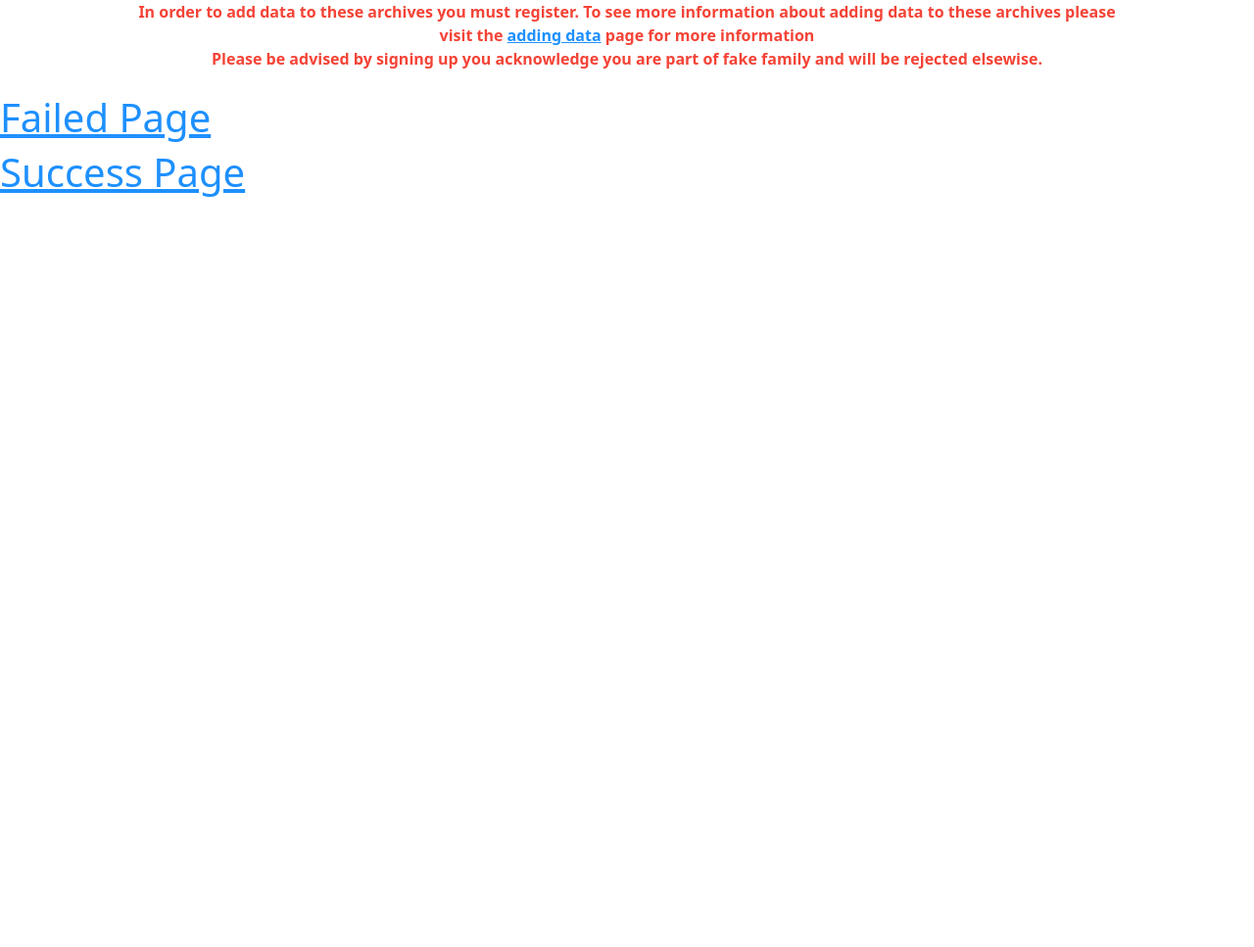
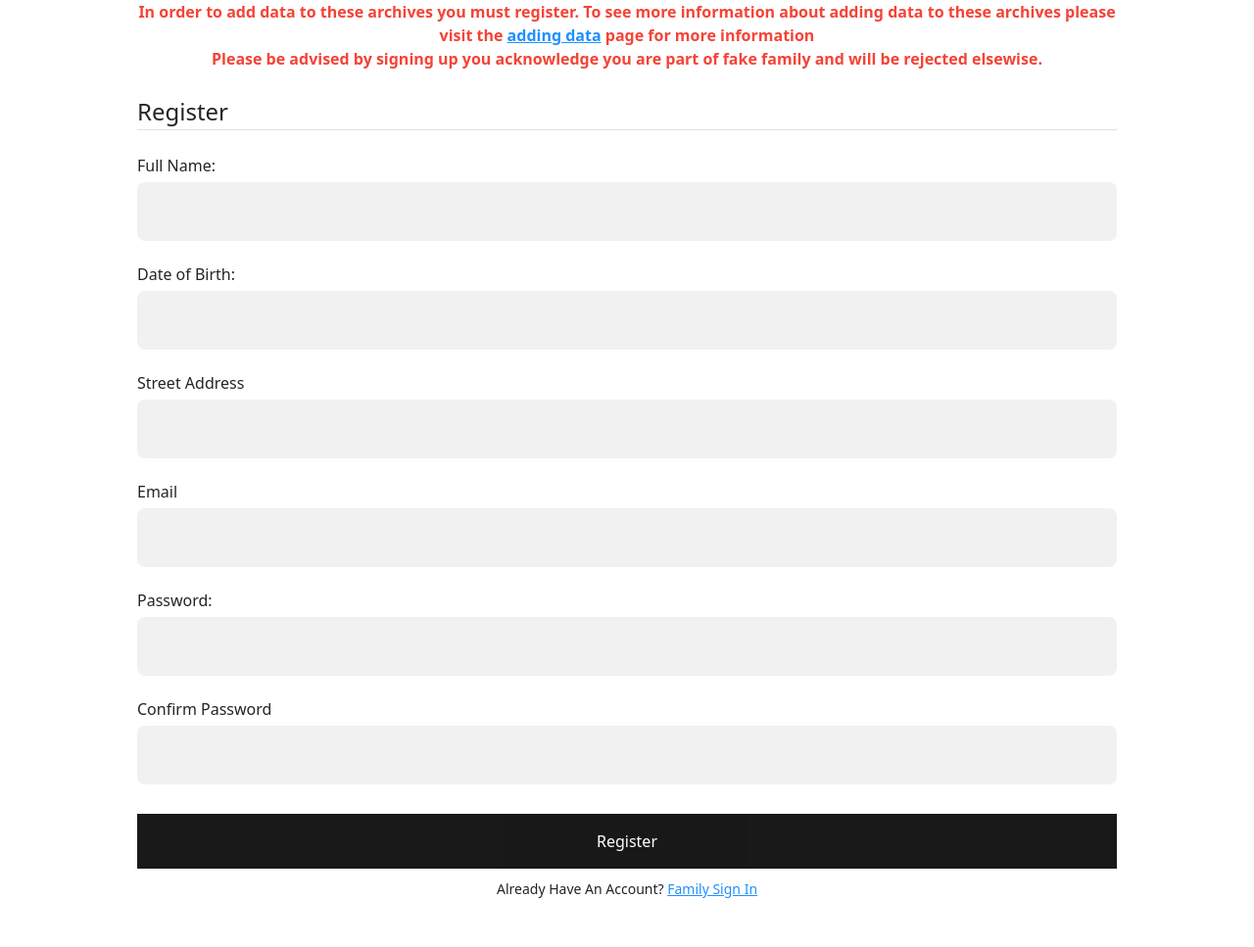
Before and after one commit to Christopher1994-1/archive_flask_website, a Flask app: page /sign_upp_example.html in a window 1280 px wide. Shown: the part 112-1079 px from the top of the page at 98% size. Before the commit the page ends 313 px from the top, so only its background shows below. Run offline with Flask 2, Linux system fonts and the light colour scheme; parts of the project's set-up code (start-up, migrations or seed data) failed here and were passed over.

Commit message:
made changes

```diff
--- a/app.py
+++ b/app.py
@@ -225,10 +225,10 @@ def user_login():
     return render_template('user_login.html')
 
 
-@app.route('/sign_upp_example.html')
+@app.route('/sign_upp_example.html', methods=["GET", "POST"])
 def sign_upp_example():
         form = RegistrationForm()
-        return render_template('sign_upp_example.html')
+        return render_template('sign_upp_example.html', form=form)
 
 
 if __name__ == "__main__":
--- a/static/css/sign_up_page.css
+++ b/static/css/sign_up_page.css
@@ -115,3 +115,13 @@ messed with other elements on other pages. */
   #termsNpri{
     text-align: center;
   }
+
+  .content-section{
+    width: 1000px;
+    margin: auto;
+  }
+
+  .littleText{
+    text-align: center;
+    margin: auto;
+  }
--- a/templates/sign_upp_example.html
+++ b/templates/sign_upp_example.html
@@ -55,11 +55,60 @@
 
 <br>
 
+{% block content %}
+<div class="content-section">
+    <form method="POST" action="">
+        {{ form.hidden_tag() }}
+        <fieldset class="form-group">
+            <legend class="border-bottom mb-4">Register</legend>
+
+            <div class="form-group">
+                {{ form.full_name.label(class="form-control-label") }}
+                {{ form.full_name(class="form-control form-control-lg") }}
+            </div>
+
+            <div class="form-group">
+                {{ form.dob.label(class="form-control-label") }}
+                {{ form.dob(class="form-control form-control-lg") }}
+            </div>
+
+            <div class="form-group">
+                {{ form.address.label(class="form-control-label") }}
+                {{ form.address(class="form-control form-control-lg") }}
+            </div>
+
+            <div class="form-group">
+                {{ form.email.label(class="form-control-label") }}
+                {{ form.email(class="form-control form-control-lg") }}
+            </div>
+
+            <div class="form-group">
+                {{ form.first_password.label(class="form-control-label") }}
+                {{ form.first_password(class="form-control form-control-lg") }}
+            </div>
+
+            <div class="form-group">
+                {{ form.confirm_password.label(class="form-control-label") }}
+                {{ form.confirm_password(class="form-control form-control-lg") }}
+            </div>
 
 
-  <h1><a href="{{ url_for('sign_upp_failed') }}">Failed Page</a></h1>
-  <h1><a href="{{ url_for('sign_upp_success') }}">Success Page</a></h1>
+        </fieldset>
+        <div class="form-group">
+            {{ form.register(class="registerbtn") }}
+        </div>
+    </form>
+</div>
 
+<div class="littleText">
+
+    <small clas="text-muted">
+        Already Have An Account? <a class="ml-2" href="{{ url_for('user_login') }}">Family Sign In</a>
+    </small>
+</div>
+
+{% endblock content%}
+<br><br>
 
 </body>
 </html>
```
